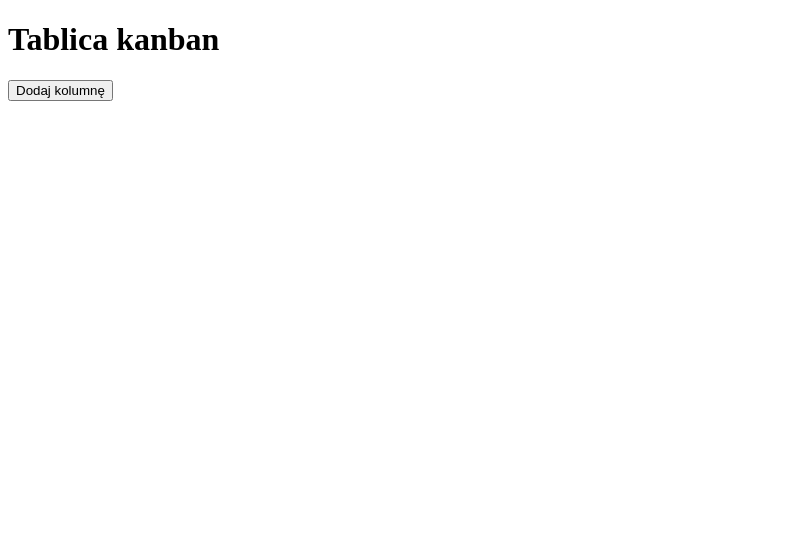
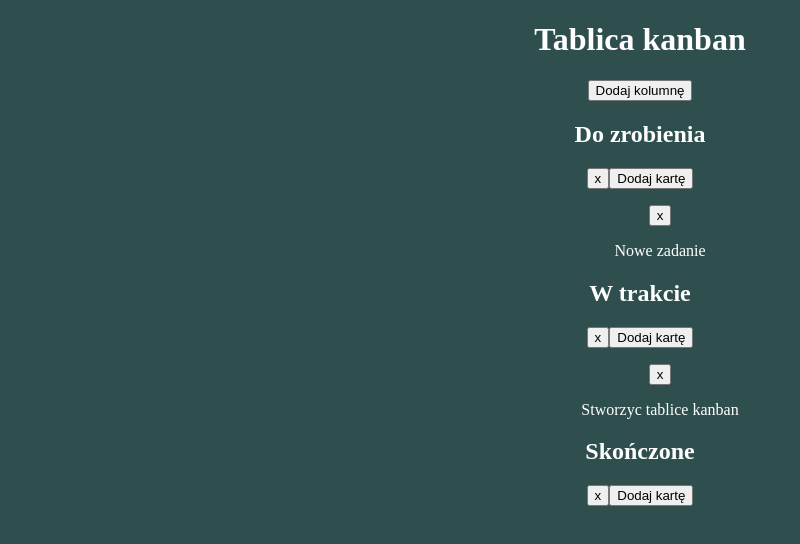
Before and after one commit to dawidkalinowski/Zadanie_10_7, a plain HTML site: page index.html in a window 1280 px wide. Shown: the whole page, without its empty margins (0-800 px from the left). Drawn offline with nearby package versions, Linux system fonts and the light colour scheme.

Commit message:
new structure added

```diff
--- a/index.html
+++ b/index.html
@@ -15,9 +15,11 @@
 		<div class="column-container"></div>
 	</div>
 
+
+
 	<script src="https://code.jquery.com/jquery-3.0.0.min.js" integrity="sha256-JmvOoLtYsmqlsWxa7mDSLMwa6dZ9rrIdtrrVYRnDRH0=" crossorigin="anonymous"></script>
 	<script src="https://code.jquery.com/ui/1.11.4/jquery-ui.min.js" integrity="sha256-xNjb53/rY+WmG+4L6tTl9m6PpqknWZvRt0rO1SRnJzw=" crossorigin="anonymous"></script>
-	<script type="text/javascript" src="script.js"></script>
+	<script type="text/javascript" src="scripts.js"></script>
 </body>
 
 </html>
--- a/scripts.js
+++ b/scripts.js
@@ -1,4 +1,4 @@
-$(document).ready(function () {
+$(function () {
 	function randomString() {
 		var chars = '0123456789abcdefghiklmnopqrstuvwxyzABCDEFGHIJKLMNOPQRSTUVWXTZ';
 		var str = '';
@@ -9,48 +9,100 @@ $(document).ready(function () {
 	}
 
 	function Column(name) {
-				var self = this; // przyda się dla funkcji zagnieżdżonych
-
+		var self = this;
 		this.id = randomString();
 		this.name = name;
 		this.$element = createColumn();
 
 		function createColumn() {
-					// TWORZENIE ELEMENTÓW SKŁADOWYCH KOLUMNY
 			var $column = $('<div>').addClass('column');
 			var $columnTitle = $('<h2>').addClass('column-title').text(self.name);
-					var $columnCardList = $('<ul>').addClass('column-list');
+			var $columnCardList = $('<ul>').addClass('column-card-list');
 			var $columnDelete = $('<button>').addClass('btn-delete').text('x');
 			var $columnAddCard = $('<button>').addClass('add-card').text('Dodaj kartę');
-
-					// PODPINANIE ODPOWIEDNICH ZDARZEŃ
 			$columnDelete.click(function () {
 				self.removeColumn();
 			});
-					$columnAddCard.click(function (event) {
-						self.addCard(new Card('prompt("Wpisz nazwę karty")));
+			$columnAddCard.click(function () {
+				self.addCard(new Card(prompt("Wpisz nazwę karty")));
 			});
-
-						// KONSTRUOWANIE ELEMENTU KOLUMNY
 			$column.append($columnTitle)
 				.append($columnDelete)
 				.append($columnAddCard)
 				.append($columnCardList);
 			return $column;
-
-						// ZWRACANIE STWORZONEJ  KOLUMNY
-						return $column;
-					});
-
+		}
+	}
 	Column.prototype = {
 		addCard: function (card) {
 			this.$element.children('ul').append(card.$element);
 		},
 		removeColumn: function () {
 			this.$element.remove();
+		}
 	};
 
+	function Card(description) {
+		var self = this;
+
+		this.id = randomString();
+		this.description = description;
+		this.$element = createCard();
 
 
+		function createCard() {
+			var $card = $('<li>').addClass('card');
+			var $cardDescription = $('<p>').addClass('card-description').text(self.description);
+			var $cardDelete = $('<button>').addClass('btn-delete').text('x');
 
+			$cardDelete.click(function () {
+				self.removeCard();
+			});
+			$card.append($cardDelete)
+				.append($cardDescription);
+			return $card;
+		}
+		Card.prototype = {
+			removeCard: function () {
+				this.$element.remove();
+			}
+		}
+	}
+	var board = {
+		name: 'Tablica Kanban',
+		addColumn: function (column) {
+			this.$element.append(column.$element);
+			initSortable();
+		},
+		$element: $('#board .column-container')
 	};
+
+	function initSortable() {
+		$('.column-card-list').sortable({
+			connectWith: '.column-card-list',
+			placeholder: 'card-placeholder'
+		}).disableSelection();
+	}
+	$('.create-column')
+		.click(function () {
+			var name = prompt('Wpisz nazwę kolumny');
+			var column = new Column(name);
+			board.addColumn(column);
+		});
+	var todoColumn = new Column('Do zrobienia');
+	var doingColumn = new Column('W trakcie');
+	var doneColumn = new Column('Skończone');
+
+	// DODAWANIE KOLUMN DO TABLICY
+	board.addColumn(todoColumn);
+	board.addColumn(doingColumn);
+	board.addColumn(doneColumn);
+
+	// TWORZENIE NOWYCH EGZEMPLARZY KART
+	var card1 = new Card('Nowe zadanie');
+	var card2 = new Card('Stworzyc tablice kanban');
+
+	// DODAWANIE KART DO KOLUMN
+	todoColumn.addCard(card1);
+	doingColumn.addCard(card2);
+});
--- a/style.css
+++ b/style.css
@@ -0,0 +1,16 @@
+body {
+	background-color: darkslategrey;
+	color: white
+}
+
+div {
+	text-align: center;
+}
+
+ul {
+	list-style:  none;
+}
+.column-container {
+	margin: 0 auto;
+	text-align: center;
+}
```
Lines whose indentation alone changed are shown as unchanged.
